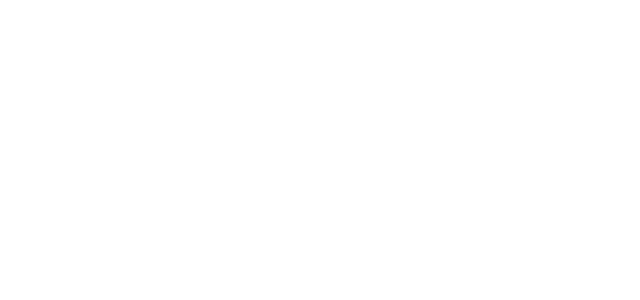
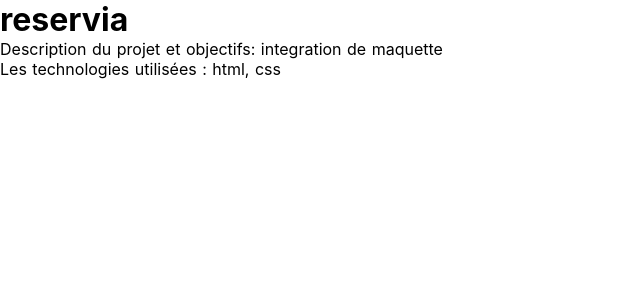
Before and after one commit to ghislaingirardeau/Portfolio_Nuxt, a Nuxt app: page /detail/1 in a window 1280 px wide. Before the commit this address had no page. Shown: the top 300 px of the page, without its empty margins (0-640 px from the left). Built offline with nearby package versions, Linux system fonts and the light colour scheme.

Commit message:
create dynamic route project

```diff
--- /dev/null
+++ b/pages/detail/_id.vue
@@ -0,0 +1,25 @@
+<template>
+    <div class="detailProjet">
+        <h1>{{detailProjet.name}}</h1>
+        <p>Description du projet et objectifs: {{detailProjet.description}}</p>
+        <p>Les technologies utilisées : {{detailProjet.tech}}</p>
+
+    </div>
+</template>
+
+<script>
+import projets from '@/store/projets.js'
+
+export default {
+    data() {
+        return{
+            id : this.$route.params.id,
+            projet: projets.projets,
+            detailProjet: {}
+        }
+    },
+    mounted () {
+        this.detailProjet = this.projet.find(element => element.id === this.id)
+    },
+}
+</script>
--- a/pages/projets.vue
+++ b/pages/projets.vue
@@ -2,7 +2,9 @@
     <main>
         <navBar />
         <h1>Projets</h1>
-        <NuxtLink :to="{ name: 'projets', params: id}">Détail du projet</NuxtLink>
+        <div >
+            <NuxtLink v-for="item in projet" :key="item.id" :to="{ name: 'detail-id', params: {id: item.id}}">{{item.name}}</NuxtLink>
+        </div>
 
 
     </main>
@@ -15,7 +17,6 @@ import projets from '@/store/projets.js'
 export default {
     data() {
         return{
-
             projet: projets.projets
         }
     },
--- a/pages/projets/_id.vue
+++ /dev/null
@@ -1,27 +0,0 @@
-<template>
-    <div class="detailProjet">
-        <h1>Detail du projet</h1>
-        {{this.$route.params.id}}
-
-    </div>
-</template>
-
-<script>
-import projets from '@/store/projets.js'
-
-export default {
-    data() {
-        return{
-
-            projet: projets.projets
-        }
-    },
-    computed: {
-        postdata() {
-            console.log(this.$route.params.id)
-            return this.projet.find(projet => projet.id === this.id)
-        }
-    },
-
-}
-</script>
```
